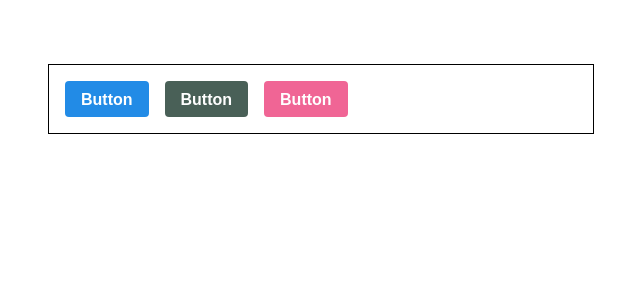
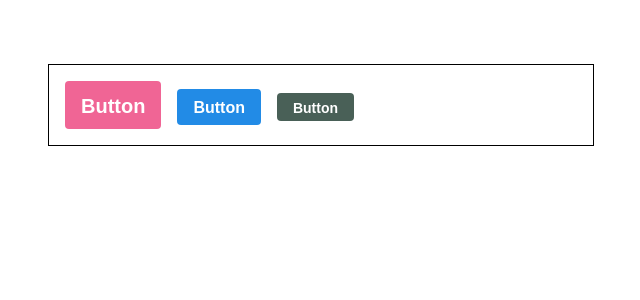
Before and after one commit to sannimdev/react-styling-with-sass, a React (Create React App) app: page / in a window 1280 px wide. Shown: the top 300 px of the page, without its empty margins (319-959 px from the left). Built offline with nearby package versions, Linux system fonts and the light colour scheme.

Commit message:
Button Size속성 별로 버튼 크기 설정하는 방법 (리팩토링 전)

```diff
--- a/src/App.js
+++ b/src/App.js
@@ -11,6 +11,12 @@ const AppBlock = styled.div`
   padding: 1rem;
 `;
 
+const ButtonGroup = styled.div`
+  & + & {
+    margin-top: 1rem;
+  }
+`;
+
 const palette = {
   blue: "#228be6",
   gray: "#496057",
@@ -20,9 +26,15 @@ function App() {
   return (
     <ThemeProvider theme={{ palette }}>
       <AppBlock>
-        <StyledButton>Button</StyledButton>
-        <StyledButton color="gray">Button</StyledButton>
-        <StyledButton color="pink">Button</StyledButton>
+        <ButtonGroup>
+          <StyledButton size="large" color="pink">
+            Button
+          </StyledButton>
+          <StyledButton>Button</StyledButton>
+          <StyledButton size="small" color="gray">
+            Button
+          </StyledButton>
+        </ButtonGroup>
       </AppBlock>
     </ThemeProvider>
   );
--- a/src/Components/StyledButton.js
+++ b/src/Components/StyledButton.js
@@ -19,6 +19,32 @@ const colorStyles = css`
   }}
 `;
 
+const sizeStyles = css`
+  ${(props) =>
+    props.size === "large" &&
+    css`
+      height: 3rem;
+      line-height: 3rem;
+      font-size: 1.25rem;
+    `};
+
+  ${(props) =>
+    props.size === "medium" &&
+    css`
+      height: 2.25rem;
+      line-height: 2.25rem;
+      font-size: 1rem;
+    `};
+
+  ${(props) =>
+    props.size === "small" &&
+    css`
+      height: 1.75rem;
+      line-height: 1.75rem;
+      font-size: 0.875rem;
+    `};
+`;
+
 const Button = styled.button`
   /* 공통 스타일 */
   display: inline-flex;
@@ -31,22 +57,17 @@ const Button = styled.button`
   padding-left: 1rem;
   padding-right: 1rem;
 
-  /* 크기 */
-  height: 2.25rem;
-  line-height: 2.25rem;
-  font-size: 1rem;
-
   /* 기타 */
   & + & {
     margin-left: 1rem;
   }
-  /* 버튼 컬러 */
   ${colorStyles}
+  ${sizeStyles}
 `;
 
-function StyledButton({ children, color, ...rest }) {
+function StyledButton({ children, color, size, ...rest }) {
   return (
-    <Button color={color} {...rest}>
+    <Button color={color} size={size} {...rest}>
       {children}
     </Button>
   );
@@ -54,6 +75,7 @@ function StyledButton({ children, color, ...rest }) {
 
 StyledButton.defaultProps = {
   color: "blue",
+  size: "medium",
 };
 
 export default StyledButton;
```
